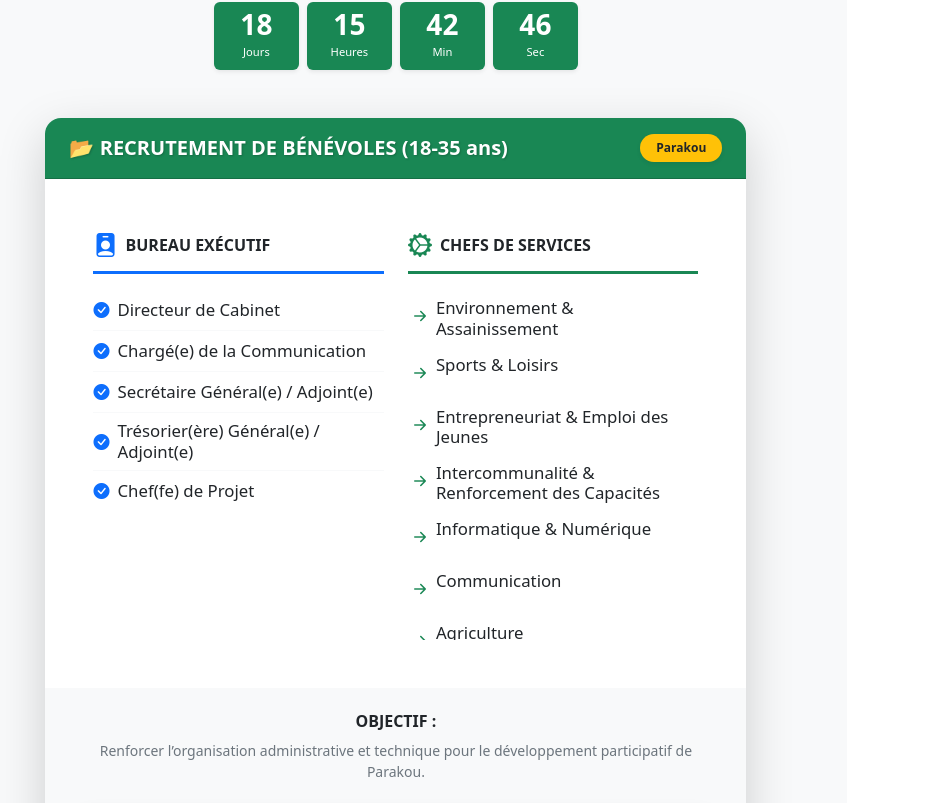
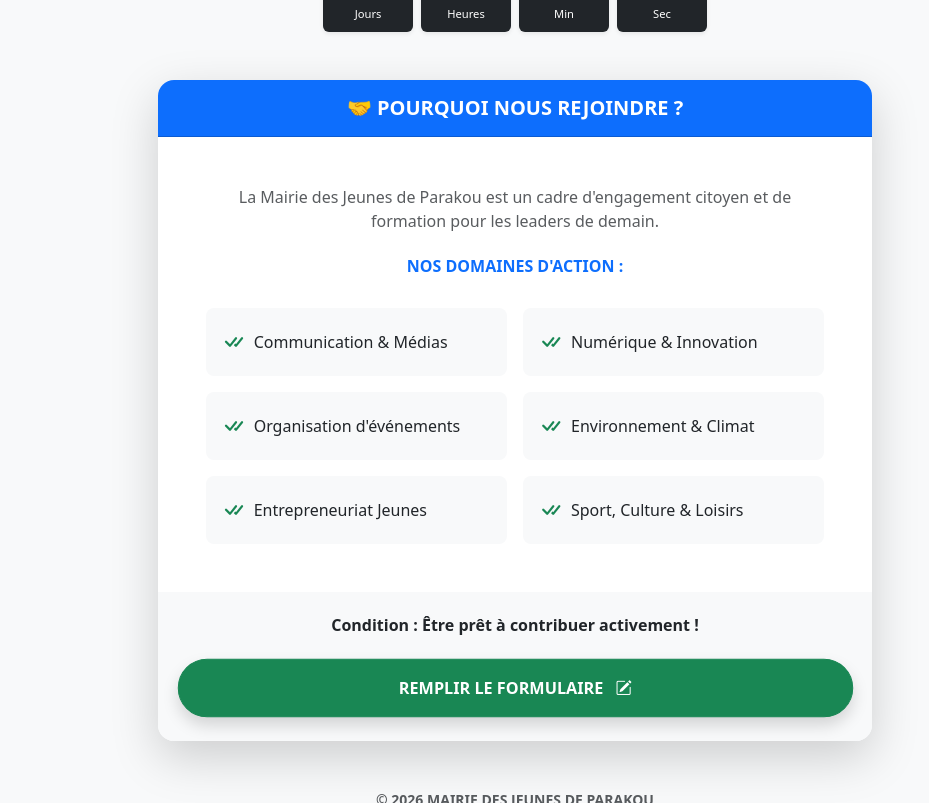
Before and after one commit to franktinongbe/Appel_-_Candidatures, a React (Vite) app: page / in a window 1280 px wide. Shown: the part 457-1260 px from the top of the page, without its empty margins (55-984 px from the left). Built offline with nearby package versions, Linux system fonts and the light colour scheme.

Commit message:
Update infoPage.jsx update

```diff
--- a/src/pages/infoPage.jsx
+++ b/src/pages/infoPage.jsx
@@ -2,7 +2,8 @@
 import { useState, useEffect } from 'react';
 
 export default function InfoPage() {
-  const targetDate = new Date('2026-01-12T00:00:00').getTime();
+  // Mise à jour : Fin des adhésions dans 1 mois (ex: 14 Avril 2026)
+  const targetDate = new Date('2026-04-14T23:59:59').getTime();
   const [timeLeft, setTimeLeft] = useState(targetDate - new Date().getTime());
   const [isExpired, setIsExpired] = useState(false);
 
@@ -26,18 +27,14 @@
   const minutes = Math.floor((timeLeft % (1000 * 60 * 60)) / (1000 * 60));
   const seconds = Math.floor((timeLeft % (1000 * 60)) / 1000);
 
-  const bureaux = [
-    "Directeur de Cabinet", "Chargé(e) de la Communication",
-    "Secrétaire Général(e) / Adjoint(e)", "Trésorier(ère) Général(e) / Adjoint(e)",
-    "Chef(fe) de Projet"
-  ];
-
-  const services = [
-    "Environnement & Assainissement", "Sports & Loisirs",
-    "Entrepreneuriat & Emploi des Jeunes", "Intercommunalité & Renforcement des Capacités",
-    "Informatique & Numérique", "Communication", "Agriculture",
-    "Santé & Éducation Sexuelle", "Genre & Affaires Sociales",
-    "Culture, Patrimoine & Tourisme", "Éducation & Relations Institutionnelles"
+  // Nouveaux domaines basés sur votre formulaire d'adhésion
+  const domainesEngagement = [
+    "Communication & Médias",
+    "Numérique & Innovation",
+    "Organisation d'événements",
+    "Environnement & Climat",
+    "Entrepreneuriat Jeunes",
+    "Sport, Culture & Loisirs"
   ];
 
   return (
@@ -50,14 +47,13 @@
              <img src="/logo.jpeg" alt="Logo MJB" className="rounded-circle logo-img" />
           </div>
           <h2 className="fw-bold text-dark mb-1 fs-4 fs-md-2 px-2">ASSOCIATION MAIRIE DES JEUNES DU BÉNIN</h2>
-          <p className="text-success fw-bold mb-0 small px-2 text-uppercase">École d'apprentissage de la gestion du pouvoir public</p>
-          <small className="text-muted d-block mt-1">Autorisation n˚2021/029/PDO/SG/SAG/SA du 10 Mai 2021</small>
+          <p className="text-success fw-bold mb-0 small px-2 text-uppercase">Citoyenneté - Leadership - Développement</p>
 
           <div className="mt-4 px-2">
             <h1 className="fw-bold text-primary mb-2 responsive-h1">MAIRIE DES JEUNES DE PARAKOU</h1>
-            <div className="badge bg-danger text-wrap p-3 rounded-4 shadow-sm mt-2 w-100 w-md-auto" style={{ maxWidth: '600px' }}>
-              <span className="fs-6">📣 APPEL À CANDIDATURE : MANDATURE 2025-2030</span>
-              <div className="small opacity-75 mt-1">Du 30 décembre au 12 janvier 2026</div>
+            <div className="badge bg-primary text-wrap p-3 rounded-4 shadow-sm mt-2 w-100 w-md-auto" style={{ maxWidth: '600px' }}>
+              <span className="fs-6">📝 CAMPAGNE D'ADHÉSION : ÉDITION 2026</span>
+              <div className="small opacity-75 mt-1 text-white">Rejoignez le mouvement pour Parakou</div>
             </div>
           </div>
 
@@ -65,78 +61,57 @@
           {!isExpired ? (
             <div className="mt-4 d-flex justify-content-center flex-wrap gap-2 px-2">
               {[ {v: days, l: 'Jours'}, {v: hours, l: 'Heures'}, {v: minutes, l: 'Min'}, {v: seconds, l: 'Sec'} ].map((item, idx) => (
-                <div key={idx} className="bg-success text-white p-2 rounded shadow-sm timer-box">
+                <div key={idx} className="bg-dark text-white p-2 rounded shadow-sm timer-box">
                   <div className="fs-3 fw-bold lh-1">{item.v}</div>
                   <small style={{fontSize: '0.7rem'}}>{item.l}</small>
                 </div>
               ))}
             </div>
           ) : (
-            <div className="alert alert-danger mt-4 fw-bold mx-2">🛑 Délai expiré le 12 Janvier 2026</div>
+            <div className="alert alert-danger mt-4 fw-bold mx-2">🛑 Les adhésions en ligne sont clôturées.</div>
           )}
         </div>
 
-        {/* --- SECTION POSTES --- */}
+        {/* --- SECTION INFOS --- */}
         <div className="row g-4 justify-content-center mx-1">
-          <div className="col-12 col-lg-10">
+          <div className="col-12 col-lg-8">
             <div className="card border-0 shadow-lg rounded-4 overflow-hidden">
-              {/* HEADER MODIFIÉ POUR LA VISIBILITÉ DU BLANC */}
-              <div className="card-header bg-success py-3 px-3 px-md-4 d-flex flex-column flex-md-row align-items-center justify-content-between text-center text-md-start">
-                <h4 className="mb-2 mb-md-0 fw-bold fs-5 text-white header-title">
-                  📂 RECRUTEMENT DE BÉNÉVOLES (18-35 ans)
+              <div className="card-header bg-primary py-3 px-4 text-center">
+                <h4 className="mb-0 fw-bold fs-5 text-white header-title">
+                  🤝 POURQUOI NOUS REJOINDRE ?
                 </h4>
-                <span className="badge bg-warning text-dark px-3 py-2 rounded-pill shadow-sm">Parakou</span>
               </div>
 
-              <div className="card-body p-3 p-md-5 bg-white">
-                <div className="row g-4">
-                  <div className="col-12 col-md-6">
-                    <div className="d-flex align-items-center mb-3 border-bottom border-primary border-3 pb-2">
-                      <i className="bi bi-person-badge-fill text-primary fs-4 me-2"></i>
-                      <h5 className="fw-bold text-dark mb-0 text-uppercase fs-6">Bureau Exécutif</h5>
+              <div className="card-body p-4 p-md-5 bg-white">
+                <p className="text-center text-muted mb-4">
+                  La Mairie des Jeunes de Parakou est un cadre d'engagement citoyen et de formation pour les leaders de demain.
+                </p>
+
+                <div className="row g-3">
+                  <h6 className="fw-bold text-primary text-center mb-3 text-uppercase">Nos Domaines d'Action :</h6>
+                  {domainesEngagement.map((dom, i) => (
+                    <div key={i} className="col-12 col-md-6">
+                      <div className="d-flex align-items-center p-3 bg-light rounded-3">
+                        <i className="bi bi-check-all text-success fs-4 me-2"></i>
+                        <span className="text-dark fw-medium">{dom}</span>
+                      </div>
                     </div>
-                    <div className="list-group list-group-flush">
-                      {bureaux.map((p, i) => (
-                        <div key={i} className="list-group-item px-0 py-2 border-light d-flex align-items-center bg-transparent">
-                          <i className="bi bi-check-circle-fill text-primary me-2"></i>
-                          <span className="text-dark fw-medium small-md">{p}</span>
-                        </div>
-                      ))}
-                    </div>
-                  </div>
-
-                  <div className="col-12 col-md-6">
-                    <div className="d-flex align-items-center mb-3 border-bottom border-success border-3 pb-2">
-                      <i className="bi bi-gear-wide-connected text-success fs-4 me-2"></i>
-                      <h5 className="fw-bold text-dark mb-0 text-uppercase fs-6">Chefs de Services</h5>
-                    </div>
-                    <div className="pe-1 custom-scroll" style={{ maxHeight: '350px', overflowY: 'auto' }}>
-                      {services.map((s, i) => (
-                        <div key={i} className="list-group-item px-0 py-2 border-light d-flex align-items-start bg-transparent">
-                          <i className="bi bi-arrow-right-short text-success me-1 fs-4 mt-n1"></i>
-                          <span className="text-dark fw-medium small-md">{s}</span>
-                        </div>
-                      ))}
-                    </div>
-                  </div>
+                  ))}
                 </div>
               </div>
 
               <div className="card-footer bg-light border-0 p-4 text-center">
                 <div className="mb-4">
-                  <h6 className="fw-bold text-dark text-uppercase">Objectif :</h6>
-                  <p className="text-secondary small mb-0 mx-auto" style={{ maxWidth: '600px' }}>
-                    Renforcer l’organisation administrative et technique pour le développement participatif de Parakou.
-                  </p>
+                  <h6 className="fw-bold text-dark">Condition : Être prêt à contribuer activement !</h6>
                 </div>
 
                 {!isExpired ? (
-                  <Link to="/postuler" className="btn btn-primary w-100 w-md-auto px-md-5 py-3 rounded-pill fw-bold shadow pulse-button">
-                    POSTULER ICI <i className="bi bi-cursor-fill ms-2"></i>
+                  <Link to="/inscription" className="btn btn-success w-100 w-md-auto px-md-5 py-3 rounded-pill fw-bold shadow pulse-button">
+                    REMPLIR LE FORMULAIRE <i className="bi bi-pencil-square ms-2"></i>
                   </Link>
                 ) : (
                   <button className="btn btn-secondary w-100 w-md-auto px-5 py-3 rounded-pill fw-bold" disabled>
-                    CANDIDATURES CLOSES
+                    SESSION TERMINÉE
                   </button>
                 )}
               </div>
@@ -146,7 +121,7 @@
 
         {/* --- FOOTER --- */}
         <footer className="text-center mt-5 mb-4">
-          <p className="text-muted fw-bold mb-2 small">&copy; 2025 AMJB - VILLE DE PARAKOU</p>
+          <p className="text-muted fw-bold mb-2 small">&copy; 2026 MAIRIE DES JEUNES DE PARAKOU</p>
           <div className="d-flex justify-content-center gap-1">
             <div className="color-bar bg-success"></div>
             <div className="color-bar bg-warning"></div>
@@ -157,32 +132,21 @@
       </div>
 
       <style>{`
-        /* Assure que le titre du header est bien blanc et visible */
-        .header-title {
-          color: #ffffff !important;
-          text-shadow: 1px 1px 2px rgba(0,0,0,0.2);
-        }
-
+        .header-title { color: #ffffff !important; }
         .logo-img { height: 90px; width: 90px; object-fit: contain; }
-        @media (min-width: 768px) { .logo-img { height: 130px; width: 130px; } }
+        @media (min-width: 768px) { .logo-img { height: 120px; width: 120px; } }
 
         .responsive-h1 { font-size: 1.4rem; }
-        @media (min-width: 768px) { .responsive-h1 { font-size: 2.3rem; } }
+        @media (min-width: 768px) { .responsive-h1 { font-size: 2.1rem; } }
 
-        .timer-box { min-width: 60px; flex: 1; max-width: 85px; text-align: center; }
+        .timer-box { min-width: 65px; flex: 1; max-width: 90px; text-align: center; }
 
-        .custom-scroll::-webkit-scrollbar { width: 4px; }
-        .custom-scroll::-webkit-scrollbar-thumb { background: #198754; border-radius: 10px; }
-
-        .pulse-button { animation: pulse 2s infinite; font-size: 1rem; border: none; }
+        .pulse-button { animation: pulse 2s infinite; }
         @keyframes pulse {
           0% { transform: scale(1); }
-          70% { transform: scale(1.03); box-shadow: 0 0 0 10px rgba(13, 110, 253, 0); }
+          70% { transform: scale(1.03); box-shadow: 0 0 0 10px rgba(25, 135, 84, 0); }
           100% { transform: scale(1); }
         }
-
-        .small-md { font-size: 0.9rem; line-height: 1.2; }
-        @media (min-width: 768px) { .small-md { font-size: 1.05rem; } }
 
         .color-bar { height: 4px; width: 30px; border-radius: 2px; }
       `}</style>
```
